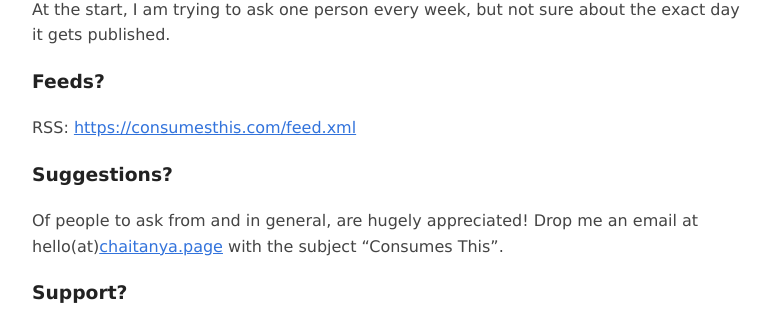
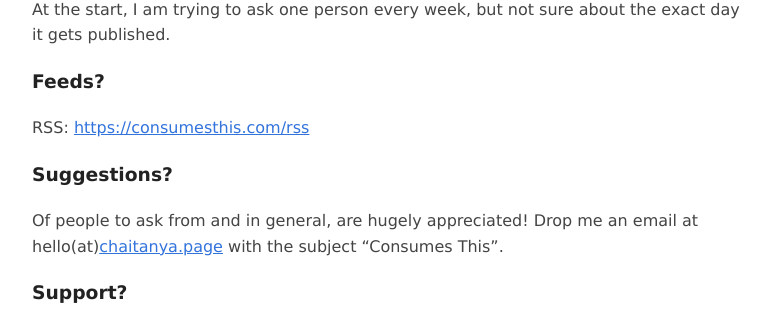
Before and after one commit to chtny/consumesthis, a Jekyll site: the page built from about.md, in a window 1280 px wide. Shown: the part 663-973 px from the top of the page, without its empty margins (248-1019 px from the left). Built offline with Jekyll 4.4.1, drawn with Linux system fonts in a browser that asks for light colours; part of the change alters nothing that is shown.

Commit message:
Update about.md

```diff
--- a/about.md
+++ b/about.md
@@ -11,13 +11,13 @@ Consumes This is directly inspired by [Uses This](https://usesthis.com/) by Dani
 - What are the sources for your consumption?
 - What type of content would you experiment with soon?
 
-[An example is available here.](https://consumesthis.com/example.html)
+[An example is available here.](https://consumesthis.com/example)
 
 ### Schedule?
 At the start, I am trying to ask one person every week, but not sure about the exact day it gets published.
 
 ### Feeds?
-RSS: [https://consumesthis.com/feed.xml](https://consumesthis.com/feed.xml)
+RSS: [https://consumesthis.com/rss](https://consumesthis.com/rss)
 
 ### Suggestions?
 Of people to ask from and in general, are hugely appreciated! Drop me an email at hello(at)[chaitanya.page](https://chaitanya.page/) with the subject "Consumes This".
```
